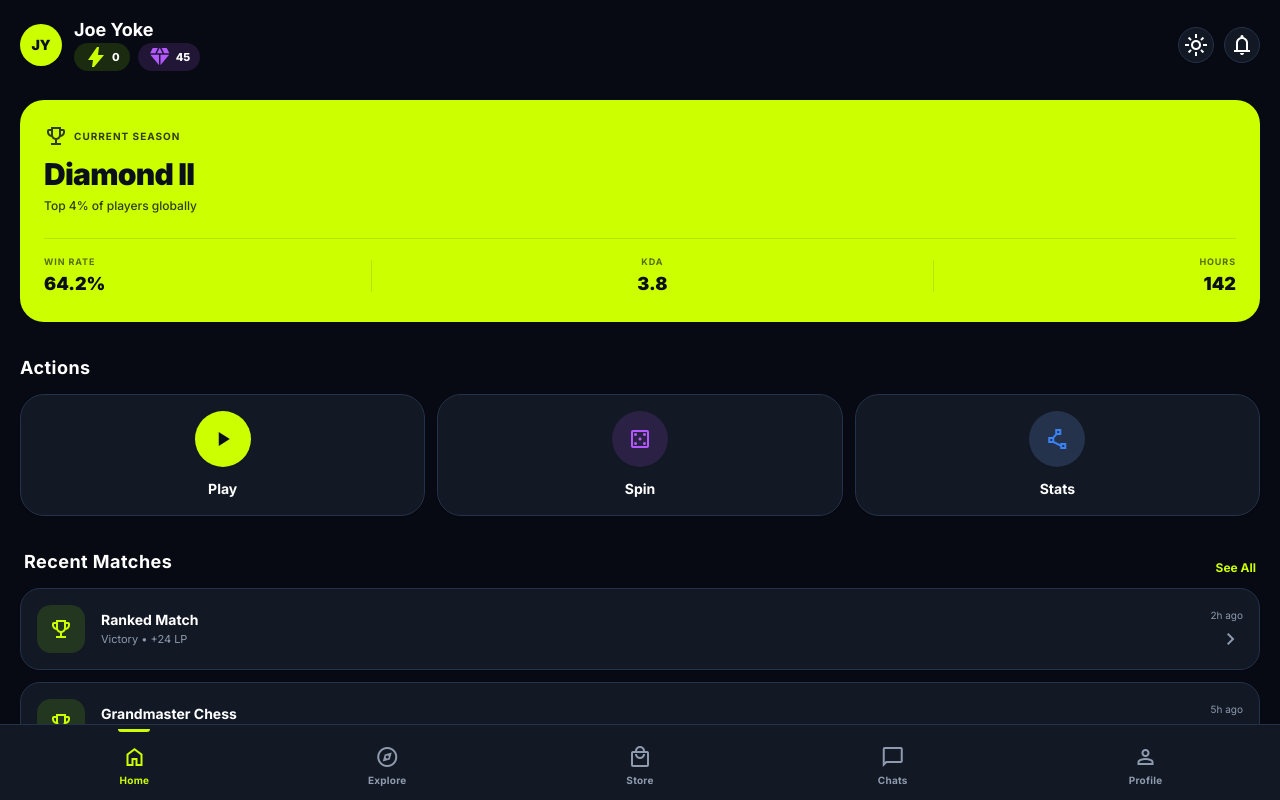
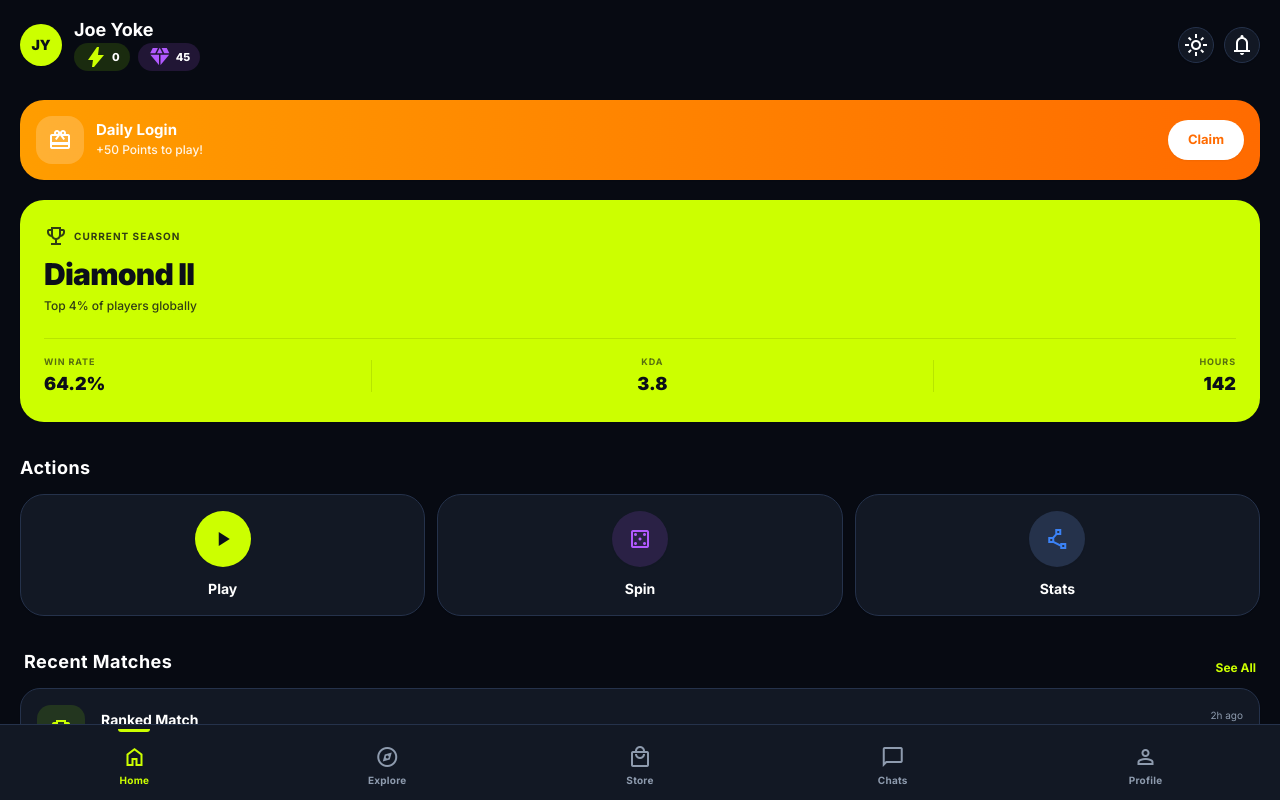
Before and after one commit to jimmykaunglfc-hub/arcade-hub-app, a Next.js app: page / in a window 1280 px wide. Built offline with nearby package versions, Linux system fonts and the light colour scheme; no server answers.

Commit message:
Daily Point

```diff
--- a/components/HomeTab.tsx
+++ b/components/HomeTab.tsx
@@ -12,6 +12,9 @@ interface HomeTabProps {
 export default function HomeTab({ currentPoints, userId, onPlay }: HomeTabProps) {
   const [username, setUsername] = useState<string>("Player");
 
+  // NEW: State to manage the visibility of the daily login banner
+  const [showDailyReward, setShowDailyReward] = useState<boolean>(true);
+
   useEffect(() => {
     if (!userId) return;
     const fetchUser = async () => {
@@ -25,8 +28,37 @@ export default function HomeTab({ currentPoints, userId, onPlay }: HomeTabProps)
     fetchUser();
   }, [userId]);
 
+  // NEW: Handler for claiming points
+  const handleClaimPoints = () => {
+    // TODO: Add your Supabase backend logic here to increment user points
+    // supabase.rpc('increment_points', { user_id: userId, amount: 50 })
+
+    setShowDailyReward(false);
+  };
+
   return (
     <div className="w-full pb-6 animate-fade-in">
+
+      {/* 🎁 NEW: DAILY LOGIN BANNER */}
+      {showDailyReward && (
+        <section className="w-full bg-gradient-to-r from-[#FF9D00] to-[#FF6B00] rounded-[24px] p-4 mb-5 shadow-sm flex items-center justify-between transition-all duration-300">
+          <div className="flex items-center gap-3">
+            <div className="w-12 h-12 rounded-[16px] bg-white/20 flex items-center justify-center shrink-0">
+              <span className="material-symbols-outlined text-white text-[24px]">redeem</span>
+            </div>
+            <div className="flex flex-col items-start">
+              <h2 className="font-headline text-[15px] font-bold text-white leading-tight">Daily Login</h2>
+              <p className="font-body text-[12px] font-medium text-white/90 mt-0.5">+50 Points to play!</p>
+            </div>
+          </div>
+          <button
+            onClick={handleClaimPoints}
+            className="bg-white text-[#FF6B00] font-headline text-[13px] font-bold px-5 py-2.5 rounded-full hover:bg-gray-50 active:scale-95 transition-all shadow-sm"
+          >
+            Claim
+          </button>
+        </section>
+      )}
 
       {/* 🏆 HERO CARD: CURRENT SEASON */}
       <section
@@ -48,7 +80,6 @@ export default function HomeTab({ currentPoints, userId, onPlay }: HomeTabProps)
         </p>
 
         {/* Stats Row */}
-        {/* FIXED: Replaced border-on-primary/10 with standard black/10 since on-primary is dark */}
         <div className="flex justify-between items-center mt-6 pt-4 border-t border-black/10">
           <div className="flex flex-col items-start">
             <span className="font-caps text-[9px] font-bold opacity-60 uppercase tracking-widest">Win Rate</span>
@@ -82,7 +113,6 @@ export default function HomeTab({ currentPoints, userId, onPlay }: HomeTabProps)
             onClick={() => onPlay("native://snooker")}
             className="bg-surface border border-surface-container-highest rounded-[24px] p-4 flex flex-col items-center justify-center gap-3 hover:bg-surface-variant transition-colors active:scale-95 shadow-sm"
           >
-            {/* Solid Lime Circle with Dark Icon */}
             <div className="w-14 h-14 rounded-full bg-primary flex items-center justify-center shadow-sm">
               <span className="material-symbols-outlined text-on-primary text-[28px]" style={{ fontVariationSettings: "'FILL' 1" }}>play_arrow</span>
             </div>
@@ -93,7 +123,6 @@ export default function HomeTab({ currentPoints, userId, onPlay }: HomeTabProps)
             onClick={() => alert("Spin wheel logic routing...")}
             className="bg-surface border border-surface-container-highest rounded-[24px] p-4 flex flex-col items-center justify-center gap-3 hover:bg-surface-variant transition-colors active:scale-95 shadow-sm"
           >
-            {/* FIXED: Replaced bg-secondary/20 with semantic bg-secondary-container */}
             <div className="w-14 h-14 rounded-full bg-secondary-container flex items-center justify-center shadow-sm">
               <span className="material-symbols-outlined text-secondary text-[24px]">casino</span>
             </div>
@@ -104,7 +133,6 @@ export default function HomeTab({ currentPoints, userId, onPlay }: HomeTabProps)
             onClick={() => alert("Detailed stats routing...")}
             className="bg-surface border border-surface-container-highest rounded-[24px] p-4 flex flex-col items-center justify-center gap-3 hover:bg-surface-variant transition-colors active:scale-95 shadow-sm"
           >
-            {/* FIXED: Replaced bg-blue-500/20 with a solid container fallback to prevent opacity breaking */}
             <div className="w-14 h-14 rounded-full bg-surface-container-highest flex items-center justify-center shadow-sm">
               <span className="material-symbols-outlined text-blue-500 text-[24px]">polyline</span>
             </div>
```
